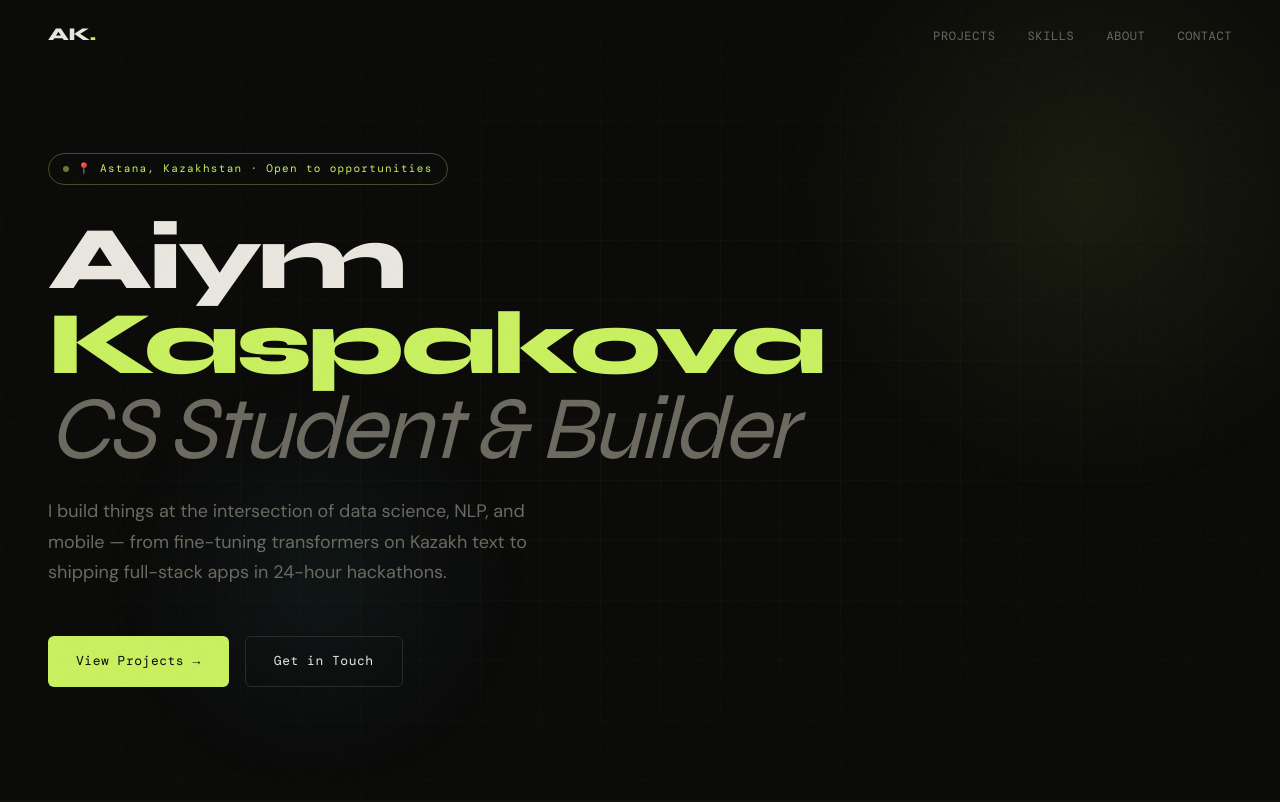
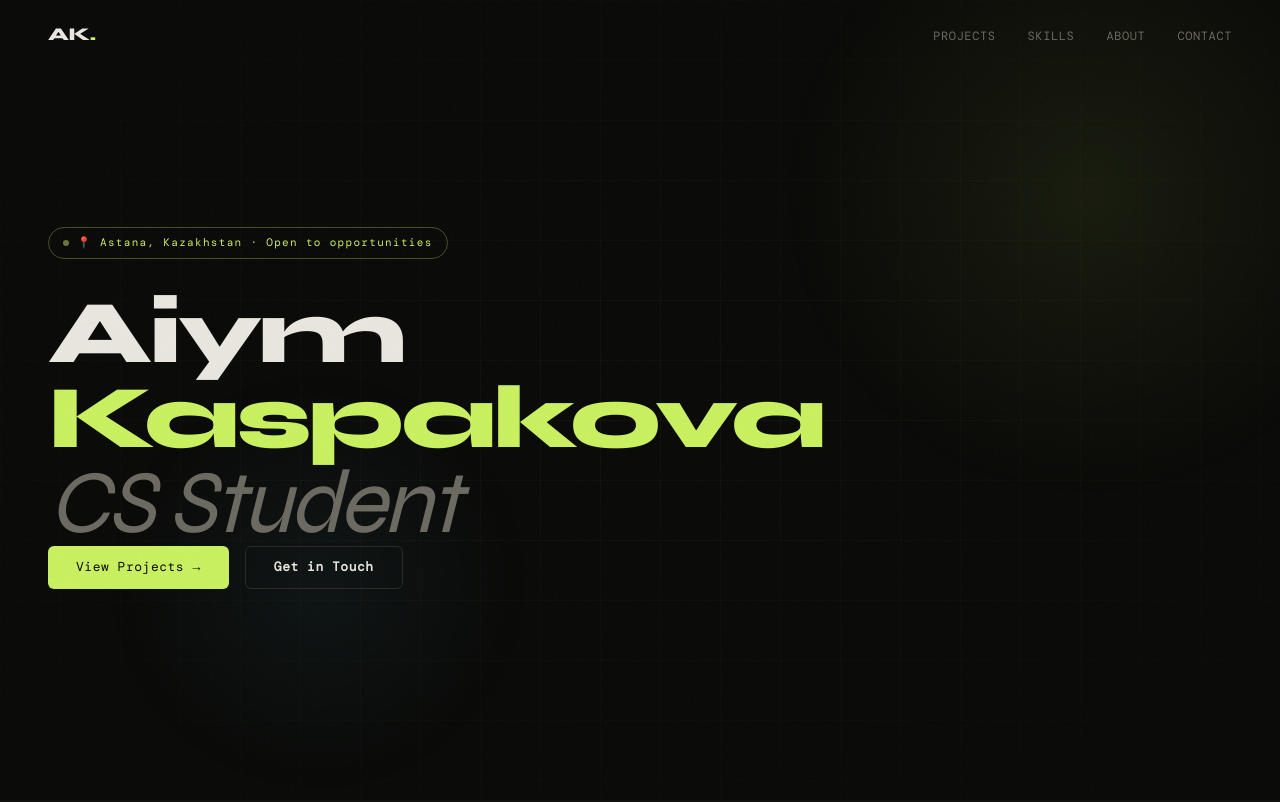
Before and after one commit to LunaNanobana/Aiym_Kaspakova.github.io, a plain HTML site: page index.html in a window 1280 px wide. Shown: the top 802 px of the page. Drawn offline with nearby package versions, Linux system fonts and the light colour scheme; a web font is replaced by a local one.

Commit message:
Add files via upload

```diff
--- a/index.html
+++ b/index.html
@@ -571,9 +571,7 @@ footer p { font-family: 'DM Mono', monospace; font-size: 11px; color: var(--mute
     <h1>
       Aiym
       <span class="line2">Kaspakova</span>
-      <span class="line3">CS Student & Builder</span>
-    </h1>
-    <p class="hero-sub">I build things at the intersection of data science, NLP, and mobile — from fine-tuning transformers on Kazakh text to shipping full-stack apps in 24-hour hackathons.</p>
+      <span class="line3">CS Student</span>
     <div class="hero-actions">
       <a href="#projects" class="btn btn-primary">View Projects →</a>
       <a href="mailto:aiymkas2016@gmail.com" class="btn btn-outline">Get in Touch</a>
@@ -633,8 +631,6 @@ footer p { font-family: 'DM Mono', monospace; font-size: 11px; color: var(--mute
   <div class="about-inner">
     <div class="about-text reveal">
       <h2 style="margin-bottom:32px">A bit<br/>about me</h2>
-      <p>I'm a Computer Science student at Nazarbayev University (class of 2027) with a particular focus on <span class="highlight">applied machine learning and NLP</span> — building things that actually work on real data, not just tutorials.</p>
-      <p>I've competed in 8+ hackathons, won or placed in 5, and shipped projects ranging from Kazakh NLP models to AI-powered safety platforms. I'm most comfortable when I'm building an <span class="highlight">end-to-end pipeline</span>: scraping, cleaning, modelling, visualising.</p>
       <p>Outside of code, I organise events for the SIAM math club at NU, competed in debate tournaments, and tutored students preparing for Olympiads and IELTS.</p>
       <p style="margin-bottom:0">Currently looking for <span class="highlight">data science / ML internships</span> — remote-friendly or based in Kazakhstan.</p>
     </div>
```
